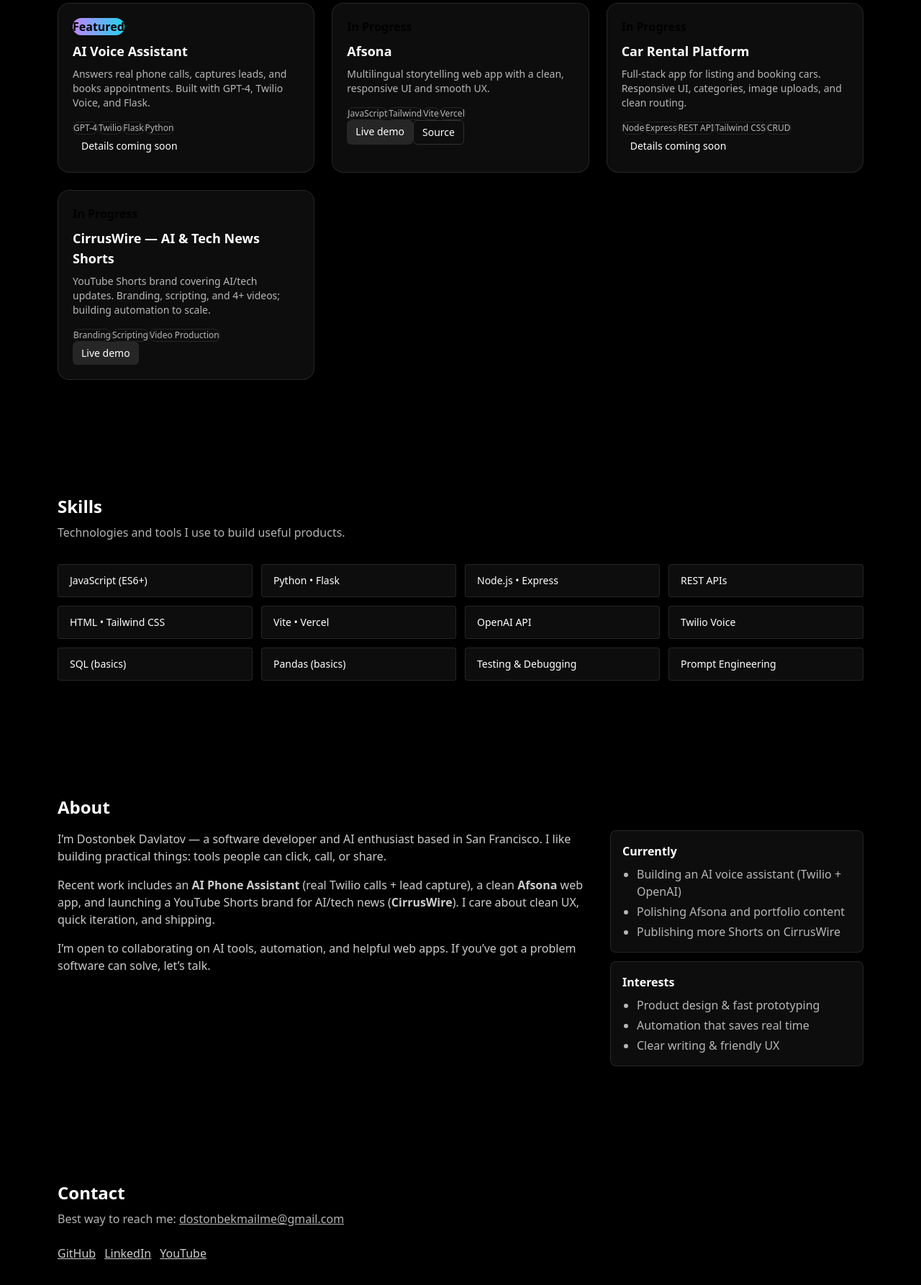
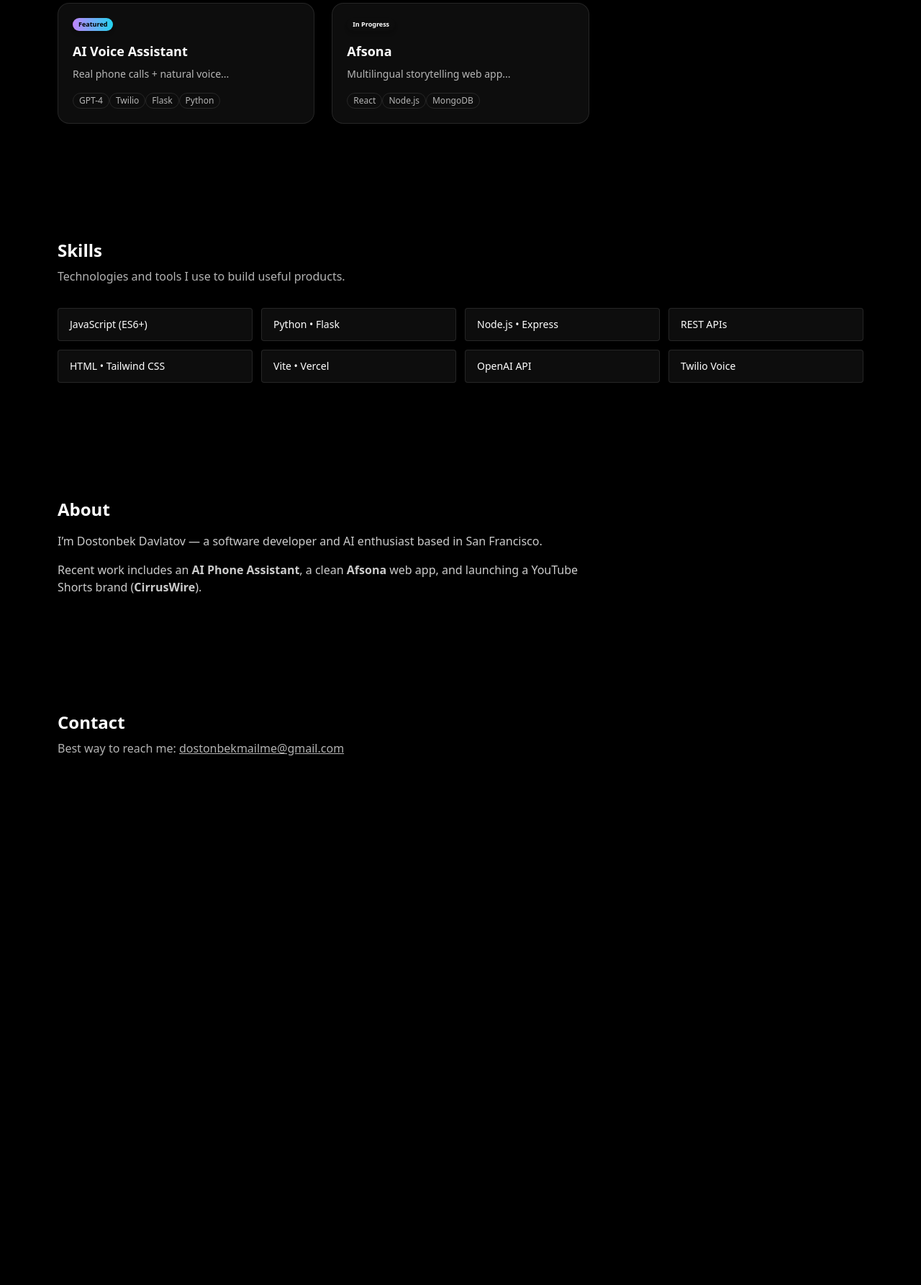
Before and after one commit to Nick0422/dostonbek-portfolio, a website built with Vite: page index.html in a window 1280 px wide. Shown: the part 804-2590 px from the top of the page at 72% size. After the commit the page ends 1936 px from the top, so only its background shows below. Built offline with nearby package versions, Linux system fonts and the light colour scheme.

```diff
--- a/index.html
+++ b/index.html
@@ -6,12 +6,12 @@
     <meta name="viewport" content="width=device-width, initial-scale=1.0" />
     <title>Dostonbek Davlatov — Portfolio</title>
 
-    <!-- Tailwind CSS (compiled by Vite) -->
+    <!-- Tailwind CSS -->
     <link rel="canonical" href="https://dostonbek.me" />
     <link rel="stylesheet" href="/src/input.css">
     <link rel="icon" type="image/png" href="/favicon.png" />
 
-    <!-- Meta Tags for SEO -->
+    <!-- SEO -->
     <meta name="description"
         content="Portfolio of Dostonbek Davlatov — Software Developer, AI Enthusiast, and Product Builder. Showcasing AI projects, web apps, and more.">
     <meta name="keywords"
@@ -19,7 +19,7 @@
     <meta name="author" content="Dostonbek Davlatov">
     <meta name="theme-color" content="#000000">
 
-    <!-- Open Graph / Social Media Preview -->
+    <!-- Open Graph -->
     <meta property="og:title" content="Dostonbek Davlatov — Portfolio">
     <meta property="og:description"
         content="Showcasing AI projects, web apps, and my journey as a product builder and software developer.">
@@ -30,7 +30,7 @@
     <meta property="og:type" content="website">
     <meta property="og:site_name" content="Dostonbek Davlatov">
 
-    <!-- Twitter Card -->
+    <!-- Twitter -->
     <meta name="twitter:card" content="summary_large_image">
     <meta name="twitter:title" content="Dostonbek Davlatov — Portfolio">
     <meta name="twitter:description"
@@ -39,7 +39,7 @@
 </head>
 
 <body class="bg-black text-white min-h-screen">
-    <!-- Background glow -->
+    <!-- Background Glow -->
     <div class="pointer-events-none fixed inset-0 -z-10 overflow-hidden">
         <div class="absolute -top-32 -left-24 h-72 w-72 rounded-full bg-purple-600/30 blur-3xl"></div>
         <div class="absolute -bottom-24 -right-20 h-80 w-80 rounded-full bg-blue-500/30 blur-3xl"></div>
@@ -82,18 +82,14 @@
             </p>
             <div class="mt-8 flex flex-wrap gap-3">
                 <a href="#projects"
-                    class="rounded-lg bg-gradient-to-r from-purple-500 to-cyan-500 px-5 py-2.5 font-medium text-black">
-                    View Projects
-                </a>
+                    class="rounded-lg bg-gradient-to-r from-purple-500 to-cyan-500 px-5 py-2.5 font-medium text-black">View
+                    Projects</a>
                 <a href="#contact"
-                    class="rounded-lg border border-white/15 px-5 py-2.5 font-medium text-white/90 hover:bg-white/10">
-                    Contact Me
-                </a>
+                    class="rounded-lg border border-white/15 px-5 py-2.5 font-medium text-white/90 hover:bg-white/10">Contact
+                    Me</a>
                 <a id="resumeLink" href="/Dostonbek_Davlatov_Resume.pdf"
                     class="rounded-lg border border-white/15 px-5 py-2.5 font-medium text-white/90 hover:bg-white/10"
-                    target="_blank" rel="noopener" download>
-                    Download Resume
-                </a>
+                    target="_blank" rel="noopener" download>Download Resume</a>
             </div>
             <div class="mt-6 flex flex-wrap gap-3 text-sm text-white/60">
                 <span class="rounded-full border border-white/10 px-3 py-1">Python</span>
@@ -105,13 +101,10 @@
         <div class="rounded-2xl border border-white/10 bg-white/5 p-5 shadow-xl backdrop-blur">
             <div class="relative rounded-lg border border-white/10 bg-white/5 p-4">
                 <span
-                    class="absolute top-3 left-3 z-10 rounded-full bg-purple-500/90 px-3 py-1 text-xs font-medium text-black">
-                    Featured
-                </span>
+                    class="absolute top-3 left-3 z-10 rounded-full bg-gradient-to-r from-purple-400 to-cyan-400 px-2 py-0.5 text-[9px] font-semibold text-black shadow-md">Featured</span>
                 <h3 class="mt-10 text-lg font-semibold">AI Voice Assistant</h3>
-                <p class="mt-2 text-white/70">
-                    Real phone calls, lead capture, appointment booking. Powered by GPT-4, Twilio, and Flask.
-                </p>
+                <p class="mt-2 text-white/70">Real phone calls, lead capture, appointment booking. Powered by GPT-4,
+                    Twilio, and Flask.</p>
                 <div class="mt-4 flex gap-3">
                     <a href="#projects" class="rounded-md bg-white/10 px-3 py-1.5 text-sm hover:bg-white/15">See
                         details</a>
@@ -122,102 +115,49 @@
         </div>
     </section>
 
-    <!-- Sections -->
+    <!-- Projects -->
     <section id="projects" class="mx-auto max-w-6xl px-4 py-20">
         <h2 class="text-2xl font-semibold">Projects</h2>
         <p class="mt-2 text-white/70">Stuff I’ve built or shipped recently.</p>
         <div id="projectsGrid" class="mt-8 grid grid-cols-1 gap-6 sm:grid-cols-2 lg:grid-cols-3"></div>
     </section>
 
+    <!-- Skills -->
     <section id="skills" class="mx-auto max-w-6xl px-4 py-20">
         <h2 class="text-2xl font-semibold">Skills</h2>
         <p class="mt-2 text-white/70">Technologies and tools I use to build useful products.</p>
-
         <div class="mt-8 grid grid-cols-2 gap-3 sm:grid-cols-3 lg:grid-cols-4">
-            <!-- Core -->
             <div class="rounded border border-white/10 bg-white/5 px-4 py-3 text-sm">JavaScript (ES6+)</div>
             <div class="rounded border border-white/10 bg-white/5 px-4 py-3 text-sm">Python • Flask</div>
             <div class="rounded border border-white/10 bg-white/5 px-4 py-3 text-sm">Node.js • Express</div>
             <div class="rounded border border-white/10 bg-white/5 px-4 py-3 text-sm">REST APIs</div>
-
-            <!-- Frontend -->
             <div class="rounded border border-white/10 bg-white/5 px-4 py-3 text-sm">HTML • Tailwind CSS</div>
             <div class="rounded border border-white/10 bg-white/5 px-4 py-3 text-sm">Vite • Vercel</div>
-
-            <!-- AI / Voice -->
             <div class="rounded border border-white/10 bg-white/5 px-4 py-3 text-sm">OpenAI API</div>
             <div class="rounded border border-white/10 bg-white/5 px-4 py-3 text-sm">Twilio Voice</div>
-
-            <!-- Data / Ops -->
-            <div class="rounded border border-white/10 bg-white/5 px-4 py-3 text-sm">SQL (basics)</div>
-            <div class="rounded border border-white/10 bg-white/5 px-4 py-3 text-sm">Pandas (basics)</div>
-
-            <!-- Craft -->
-            <div class="rounded border border-white/10 bg-white/5 px-4 py-3 text-sm">Testing & Debugging</div>
-            <div class="rounded border border-white/10 bg-white/5 px-4 py-3 text-sm">Prompt Engineering</div>
         </div>
     </section>
 
-
+    <!-- About -->
     <section id="about" class="mx-auto max-w-6xl px-4 py-20">
         <h2 class="text-2xl font-semibold">About</h2>
         <div class="mt-4 grid gap-8 md:grid-cols-3">
             <div class="md:col-span-2 space-y-4 text-white/80">
-                <p>
-                    I’m Dostonbek Davlatov — a software developer and AI enthusiast based in San Francisco.
-                    I like building practical things: tools people can click, call, or share.
-                </p>
-                <p>
-                    Recent work includes an <strong>AI Phone Assistant</strong> (real Twilio calls + lead capture),
-                    a clean <strong>Afsona</strong> web app, and launching a YouTube Shorts brand for AI/tech news
-                    (<strong>CirrusWire</strong>). I care about clean UX, quick iteration, and shipping.
-                </p>
-                <p>
-                    I’m open to collaborating on AI tools, automation, and helpful web apps. If you’ve got a problem
-                    software can solve, let’s talk.
-                </p>
+                <p>I’m Dostonbek Davlatov — a software developer and AI enthusiast based in San Francisco.</p>
+                <p>Recent work includes an <strong>AI Phone Assistant</strong>, a clean <strong>Afsona</strong> web app,
+                    and launching a YouTube Shorts brand (<strong>CirrusWire</strong>).</p>
             </div>
-
-            <aside class="space-y-3">
-                <div class="rounded-lg border border-white/10 bg-white/5 p-4">
-                    <h3 class="font-semibold">Currently</h3>
-                    <ul class="mt-2 list-disc space-y-1 pl-5 text-white/70">
-                        <li>Building an AI voice assistant (Twilio + OpenAI)</li>
-                        <li>Polishing Afsona and portfolio content</li>
-                        <li>Publishing more Shorts on CirrusWire</li>
-                    </ul>
-                </div>
-                <div class="rounded-lg border border-white/10 bg-white/5 p-4">
-                    <h3 class="font-semibold">Interests</h3>
-                    <ul class="mt-2 list-disc space-y-1 pl-5 text-white/70">
-                        <li>Product design & fast prototyping</li>
-                        <li>Automation that saves real time</li>
-                        <li>Clear writing & friendly UX</li>
-                    </ul>
-                </div>
-            </aside>
         </div>
     </section>
 
-
+    <!-- Contact -->
     <section id="contact" class="mx-auto max-w-6xl px-4 py-20">
         <h2 class="text-2xl font-semibold">Contact</h2>
-        <p class="mt-2 text-white/70">
-            Best way to reach me: <a class="underline hover:text-white"
-                href="mailto:dostonbekmailme@gmail.com">dostonbekmailme@gmail.com</a>
-        </p>
+        <p class="mt-2 text-white/70">Best way to reach me: <a class="underline hover:text-white"
+                href="mailto:dostonbekmailme@gmail.com">dostonbekmailme@gmail.com</a></p>
+    </section>
 
-        <div class="mt-6 flex flex-wrap gap-3 text-white/80">
-            <a class="underline hover:text-white" href="https://github.com/Nick0422" target="_blank"
-                rel="noopener">GitHub</a>
-            <a class="underline hover:text-white" href="https://www.linkedin.com/in/dostonbek-davlatov-39597b278/"
-                target="_blank" rel="noopener">LinkedIn</a>
-            <a class="underline hover:text-white" href="https://youtube.com/@CirrusWire" target="_blank"
-                rel="noopener">YouTube</a>
-        </div>
-
-        <!-- JS (Vite will bundle this) -->
-        <script type="module" src="/src/main.js"></script>
+    <script type="module" src="/src/main.js"></script>
 </body>
 
 </html>
--- a/src/main.js
+++ b/src/main.js
@@ -1,126 +1,46 @@
-// ===== Mobile menu toggle =====
-const btn = document.getElementById('menuBtn');
-const menuMobile = document.getElementById('menuMobile');
-if (btn && menuMobile) {
-    btn.addEventListener('click', () => menuMobile.classList.toggle('hidden'));
-}
+// Mobile menu toggle
+document.getElementById('menuBtn')?.addEventListener('click', () =>
+    document.getElementById('menuMobile')?.classList.toggle('hidden')
+);
 
-// ===== Typewriter that uses only data-text =====
-function typewriter(el, text, speed = 18, delay = 400) {
-    if (!el || !text) return;
+// Typewriter
+function typewriter(el, text, delay = 150) {
+    if (!el) return;
+    let i = 0;
     el.textContent = '';
-    let i = 0;
-    const tick = () => {
-        el.textContent = text.slice(0, i++);
-        if (i <= text.length) requestAnimationFrame(tick);
-    };
+    function tick() {
+        if (i <= text.length) {
+            el.textContent = text.slice(0, i++);
+            requestAnimationFrame(tick);
+        }
+    }
     setTimeout(tick, delay);
 }
-
 window.addEventListener('DOMContentLoaded', () => {
-    const nameEl = document.getElementById('nameTyper');
-    const taglineEl = document.getElementById('tagline');
-    typewriter(nameEl, nameEl?.dataset.text, 16, 150);
-    typewriter(taglineEl, taglineEl?.dataset.text, 18, 400);
+    typewriter(document.getElementById('nameTyper'), document.getElementById('nameTyper')?.dataset.text);
+    typewriter(document.getElementById('tagline'), document.getElementById('tagline')?.dataset.text, 400);
 });
 
-// ===== Projects data =====
+// Project data
 const projects = [
-    {
-        title: "AI Voice Assistant",
-        status: "Featured",
-        summary:
-            "Answers real phone calls, captures leads, and books appointments. Built with GPT-4, Twilio Voice, and Flask.",
-        tags: ["GPT-4", "Twilio", "Flask", "Python"],
-        links: {} // add demo/repo later
-    },
-    {
-        title: "Afsona",
-        status: "In Progress",
-        summary:
-            "Multilingual storytelling web app with a clean, responsive UI and smooth UX.",
-        tags: ["JavaScript", "Tailwind", "Vite", "Vercel"],
-        links: { demo: "https://afsona.vercel.app", repo: "https://github.com/Nick0422/afsona" }
-    },
-    {
-        title: "Car Rental Platform",
-        status: "In Progress",
-        summary:
-            "Full-stack app for listing and booking cars. Responsive UI, categories, image uploads, and clean routing.",
-        tags: ["Node", "Express", "REST API", "Tailwind CSS", "CRUD"],
-        links: {}
-    },
-    {
-        title: "CirrusWire — AI & Tech News Shorts",
-        status: "In Progress",
-        summary:
-            "YouTube Shorts brand covering AI/tech updates. Branding, scripting, and 4+ videos; building automation to scale.",
-        tags: ["Branding", "Scripting", "Video Production"],
-        links: { demo: "https://youtube.com/@CirrusWire" }
-    }
+    { title: "AI Voice Assistant", status: "Featured", summary: "Real phone calls + natural voice...", tags: ["GPT-4", "Twilio", "Flask", "Python"], links: {} },
+    { title: "Afsona", status: "In Progress", summary: "Multilingual storytelling web app...", tags: ["React", "Node.js", "MongoDB"], links: {} },
 ];
 
-// ===== Render helper (Featured + In Progress badges, non-overlapping) =====
-function renderProjects(gridEl, items) {
-    if (!gridEl) return;
-    gridEl.innerHTML = items
-        .map((p) => {
-            const techTags = p.tags
-                .map(
-                    (t) =>
-                        `<span class="rounded-full border border-white/10 px-2 py-0.5 text-xs text-white/70">${t}</span>`
-                )
-                .join("");
-
-            const isFeatured = p.status === "Featured";
-            const isInProgress = (p.status || "").toLowerCase().includes("progress");
-
-            return `
-  <article class="relative project-card reveal rounded-2xl border border-white/10 bg-white/5 p-5 shadow-xl overflow-hidden transition-all duration-700 will-change-transform hover:border-white/20 hover:bg-white/10">
-    ${isFeatured ? `<span class="absolute top-2 left-2 md:top-3 md:left-3 z-10 rounded-full bg-gradient-to-r from-purple-400 to-cyan-400 px-2.5 py-0.5 text-[10px] md:text-xs font-semibold text-black">Featured</span>` : ''}
-    ${isInProgress ? `<span class="absolute top-2 right-2 md:top-3 md:right-3 z-10 rounded-full bg-yellow-400/90 px-2.5 py-0.5 text-[10px] md:text-xs font-semibold text-black">In Progress</span>` : ''}
-
-    <div class="flex items-start justify-between gap-3">
-      <h3 class="mt-8 md:mt-10 text-lg font-semibold">${p.title}</h3>
-    </div>
-
-    <p class="mt-2 text-sm text-white/70">${p.summary}</p>
-    <div class="mt-4 flex flex-wrap gap-2">${techTags}</div>
-    <div class="mt-5 flex flex-wrap gap-2">
-      ${p.links?.demo ? `<a href="${p.links.demo}" target="_blank" rel="noopener" class="rounded-md bg-white/10 px-3 py-1.5 text-sm hover:bg-white/15">Live demo</a>` : ""}
-      ${p.links?.repo ? `<a href="${p.links.repo}" target="_blank" rel="noopener" class="rounded-md border border-white/15 px-3 py-1.5 text-sm hover:bg-white/10">Source</a>` : ""}
-      ${(!p.links?.demo && !p.links?.repo) ? `<span class="rounded-md px-3 py-1.5 text-sm text-white/50">Details coming soon</span>` : ""}
-    </div>
-  </article>
-`;
-        })
-        .join("");
+// Render projects
+function renderProjects(grid, items) {
+    grid.innerHTML = items.map(p => {
+        const badge = p.status === "Featured"
+            ? `<span class="absolute top-2 left-2 rounded-full bg-gradient-to-r from-purple-400 to-cyan-400 px-2 py-0.5 text-[9px] font-semibold text-black shadow-md">${p.status}</span>`
+            : `<span class="absolute top-2 right-2 rounded-full bg-yellow-700 px-2 py-0.5 text-[9px] font-semibold text-white shadow-md">${p.status}</span>`;
+        const tags = p.tags.map(t => `<span class="rounded-full border border-white/10 px-2 py-0.5 text-xs text-white/70">${t}</span>`).join('');
+        return `
+        <article class="relative rounded-2xl border border-white/10 bg-white/5 p-5 shadow-xl">
+            ${badge}
+            <h3 class="mt-8 text-lg font-semibold">${p.title}</h3>
+            <p class="mt-2 text-sm text-white/70">${p.summary}</p>
+            <div class="mt-4 flex flex-wrap gap-2">${tags}</div>
+        </article>`;
+    }).join('');
 }
-
-// ===== Scroll-in reveal =====
-function revealOnScroll(selector = ".project-card", options = { threshold: 0.15 }) {
-    const items = document.querySelectorAll(selector);
-    if (!("IntersectionObserver" in window) || !items.length) {
-        items.forEach((el) => {
-            el.style.opacity = 1;
-            el.style.transform = "none";
-        });
-        return;
-    }
-    const obs = new IntersectionObserver((entries) => {
-        entries.forEach((entry) => {
-            if (entry.isIntersecting) {
-                entry.target.classList.add("!opacity-100", "!translate-y-0");
-                obs.unobserve(entry.target);
-            }
-        });
-    }, options);
-    items.forEach((el) => obs.observe(el));
-}
-
-// ===== Init projects =====
-window.addEventListener("DOMContentLoaded", () => {
-    const grid = document.getElementById("projectsGrid");
-    renderProjects(grid, projects);
-    requestAnimationFrame(() => revealOnScroll());
-});
+window.addEventListener('DOMContentLoaded', () => renderProjects(document.getElementById('projectsGrid'), projects));
```
